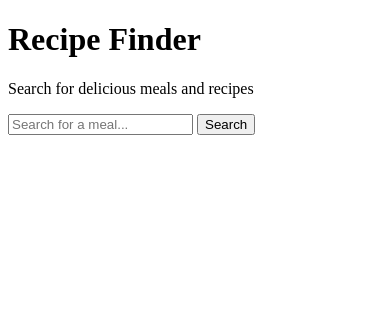
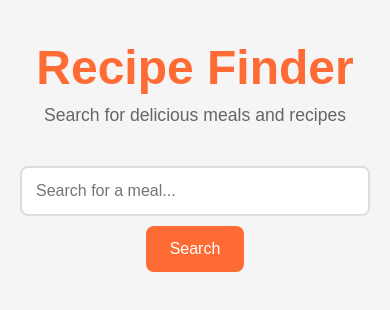
Before and after one commit to jasmineyoungharry/recipe-finder-app, a plain HTML site: page index.html in a window 390 px wide. Drawn offline with Linux system fonts and the light colour scheme.

Commit message:
Add responsive UI layout and modern styling

```diff
--- a/index.html
+++ b/index.html
@@ -1,21 +1,19 @@
 <!DOCTYPE html>
 <html lang="en">
 <head>
-    <meta charset="UTF-8">
-    <meta name="viewport" content="width=device-width, initial-scale=1.0">
+    <meta charset="UTF-8" />
+    <meta name="viewport" content="width=device-width, initial-scale=1.0" />
 
     <title>Recipe Finder App</title>
 
-    <!-- CSS File -->
-    <link rel="stylesheet" href="style.css">
+    <link rel="stylesheet" href="style.css" />
 </head>
 <body>
 
-    <!-- Main App Container -->
     <div class="container">
 
-        <!-- App Title -->
-        <header>
+        <!-- Header -->
+        <header class="header">
             <h1>Recipe Finder</h1>
             <p>Search for delicious meals and recipes</p>
         </header>
@@ -27,24 +25,23 @@
                 type="text"
                 id="search-input"
                 placeholder="Search for a meal..."
-            >
+            />
 
-            <button id="search-btn">
+            <button id="search-button">
                 Search
             </button>
 
         </section>
 
         <!-- Recipe Results -->
-        <section id="recipe-container">
+        <main id="recipe-container">
 
-            <!-- Recipes will appear here -->
+            <!-- Dynamic recipe cards will appear here -->
 
-        </section>
+        </main>
 
     </div>
 
-    <!-- JavaScript File -->
     <script src="script.js"></script>
 
 </body>
--- a/script.js
+++ b/script.js
@@ -0,0 +1 @@
+console.log("Recipe Finder App Loaded");
--- a/style.css
+++ b/style.css
@@ -0,0 +1,80 @@
+* {
+    margin: 0;
+    padding: 0;
+    box-sizing: border-box;
+}
+
+body {
+    font-family: Arial, sans-serif;
+    background-color: #f5f5f5;
+    color: #333;
+    min-height: 100vh;
+    padding: 40px 20px;
+}
+
+/* Header */
+
+.header {
+    text-align: center;
+    margin-bottom: 40px;
+}
+
+.header h1 {
+    font-size: 3rem;
+    margin-bottom: 10px;
+    color: #ff6b35;
+}
+
+.header p {
+    font-size: 1.1rem;
+    color: #666;
+}
+
+/* Search Section */
+
+.search-section {
+    display: flex;
+    justify-content: center;
+    gap: 10px;
+    margin-bottom: 40px;
+    flex-wrap: wrap;
+}
+
+#search-input {
+    width: 350px;
+    max-width: 100%;
+    padding: 14px;
+    border: 2px solid #ddd;
+    border-radius: 8px;
+    font-size: 1rem;
+    outline: none;
+}
+
+#search-input:focus {
+    border-color: #ff6b35;
+}
+
+#search-button {
+    padding: 14px 24px;
+    border: none;
+    background-color: #ff6b35;
+    color: white;
+    font-size: 1rem;
+    border-radius: 8px;
+    cursor: pointer;
+    transition: background-color 0.3s ease;
+}
+
+#search-button:hover {
+    background-color: #e85a2a;
+}
+
+/* Recipe Container */
+
+#recipe-container {
+    display: grid;
+    grid-template-columns: repeat(auto-fit, minmax(300px, 1fr));
+    gap: 25px;
+    max-width: 1200px;
+    margin: 0 auto;
+}
```
